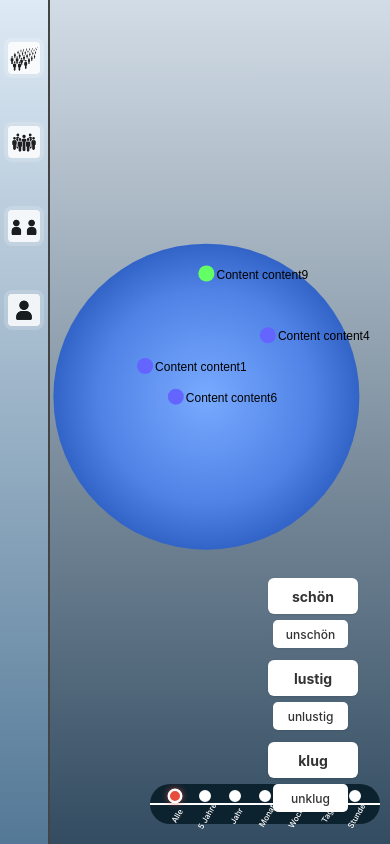
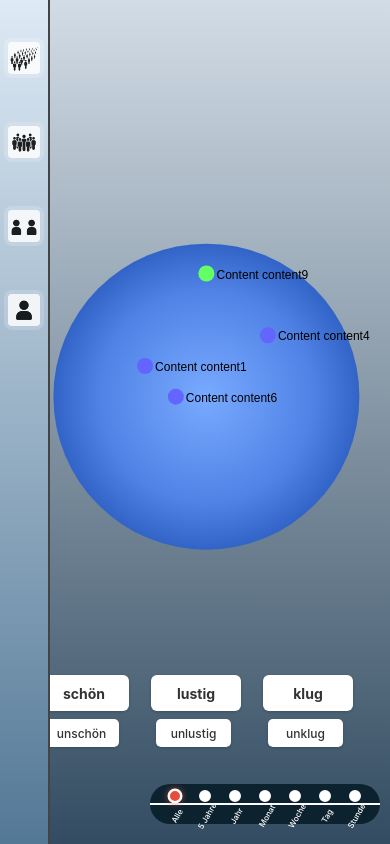
Before and after one commit to KindlerDaniel/public, a React (Create React App) app in the folder frontend/: page / in a window 390 px wide. Built offline with nearby package versions, Linux system fonts and the light colour scheme.

Commit message:
no message

```diff
--- a/frontend/src/styles/filter-controls.css
+++ b/frontend/src/styles/filter-controls.css
@@ -1,88 +1,88 @@
 /* Styles für die Kategorie-Filter-Buttons */
 .category-filter-buttons {
     position: absolute;
-    bottom: 20px;
-    right: 20px; /* Position am rechten Rand */
+    bottom: 80px; /* Deutlich höher positioniert */
+    right: 20px;
     z-index: 10;
-    background-color: transparent; /* Hintergrund transparent */
-    padding: 5px; /* Kleineres Padding */
+    background-color: transparent; /* Transparenter Hintergrund */
+    padding: 10px;
     display: flex;
-    gap: 10px; /* Noch kleinerer Abstand zwischen den Kategoriegruppen */
+    gap: 10px;
 }
 
 .category-group {
     display: flex;
-    flex-direction: column; /* Buttons vertikal übereinander */
-    gap: 6px; /* Sehr kleiner Abstand zwischen den Buttons */
+    flex-direction: column;
+    gap: 8px; /* Größerer Abstand zwischen den Buttons */
+    padding: 5px;
 }
 
 .category-button {
     background-color: white;
-    border: 2px solid transparent; /* Transparenter Rand mit gleicher Breite wie selected */
+    border: 2px solid transparent;
     cursor: pointer;
     font-weight: 500;
     transition: all 0.2s ease;
     text-align: center;
-    box-shadow: 0 1px 2px rgba(0, 0, 0, 0.1); /* Kleinerer Schatten */
+    box-shadow: 0 1px 3px rgba(0, 0, 0, 0.2); /* Leichter Schatten */
     display: flex;
     align-items: center;
-    justify-content: center; /* Zentriert den Text horizontal und vertikal */
+    justify-content: center;
 }
 
 /* Größere positive Buttons */
 .category-button.positive {
-    width: 65px;  /* Explizite Breite */
-    height: 25px; /* Explizite Höhe */
-    font-size: 13px;
+    width: 70px;
+    height: 30px;
+    font-size: 14px;
     font-weight: bold;
     border-radius: 6px;
 }
 
-  /* Kleinere negative Buttons - deutlich kleiner */
+/* Kleinere negative Buttons */
 .category-button.negative {
-    width: 55px;  /* Explizite Breite - etwas schmaler */
-    height: 20px; /* Explizite Höhe - niedriger */
+    width: 60px;
+    height: 24px;
     font-size: 12px;
     border-radius: 5px;
-    margin-left: 5px; /* Etwas eingerückt */
+    margin-left: 5px;
 }
 
 /* Hover-Effekte */
 .category-button:hover {
     background-color: #c2d6e7;
+    transform: translateY(-2px); /* Leichte Bewegung beim Hover */
 }
 
 .category-button:active {
-    transform: translateY(0);
+    transform: translateY(1px);
 }
 
 /* Aktives Button-Styling mit hellgrünem Hintergrund */
 .category-button.selected {
-    border-color: #2ecc71; /* Nur die Randfarbe ändern */
-    background-color: #8effad; /* Hellgrüne Farbe */
-    color: #333; /* Dunklerer Text für besseren Kontrast */
+    border-color: #2ecc71;
+    background-color: #8effad;
+    color: #333;
 }
-
 
 /* Anpassungen für mobile Geräte */
 @media (max-width: 768px) {
     .category-filter-buttons {
         padding: 12px;
-      bottom: 10px;
+        bottom: 70px;
         right: 10px;
         gap: 12px;
-      flex-direction: column; /* Auf kleinen Bildschirmen untereinander */
     }
 
     .category-button.positive {
-      width: 90px; /* Breiter auf Mobilgeräten für bessere Berührbarkeit */
-      height: 36px; /* Höher auf Mobilgeräten für bessere Berührbarkeit */
+        width: 90px;
+        height: 36px;
         font-size: 14px;
     }
 
     .category-button.negative {
-      width: 75px; /* Breiter auf Mobilgeräten für bessere Berührbarkeit */
-      height: 28px; /* Höher auf Mobilgeräten für bessere Berührbarkeit */
+        width: 75px;
+        height: 28px;
         font-size: 12px;
     }
 }
```
Lines whose indentation alone changed are shown as unchanged.
